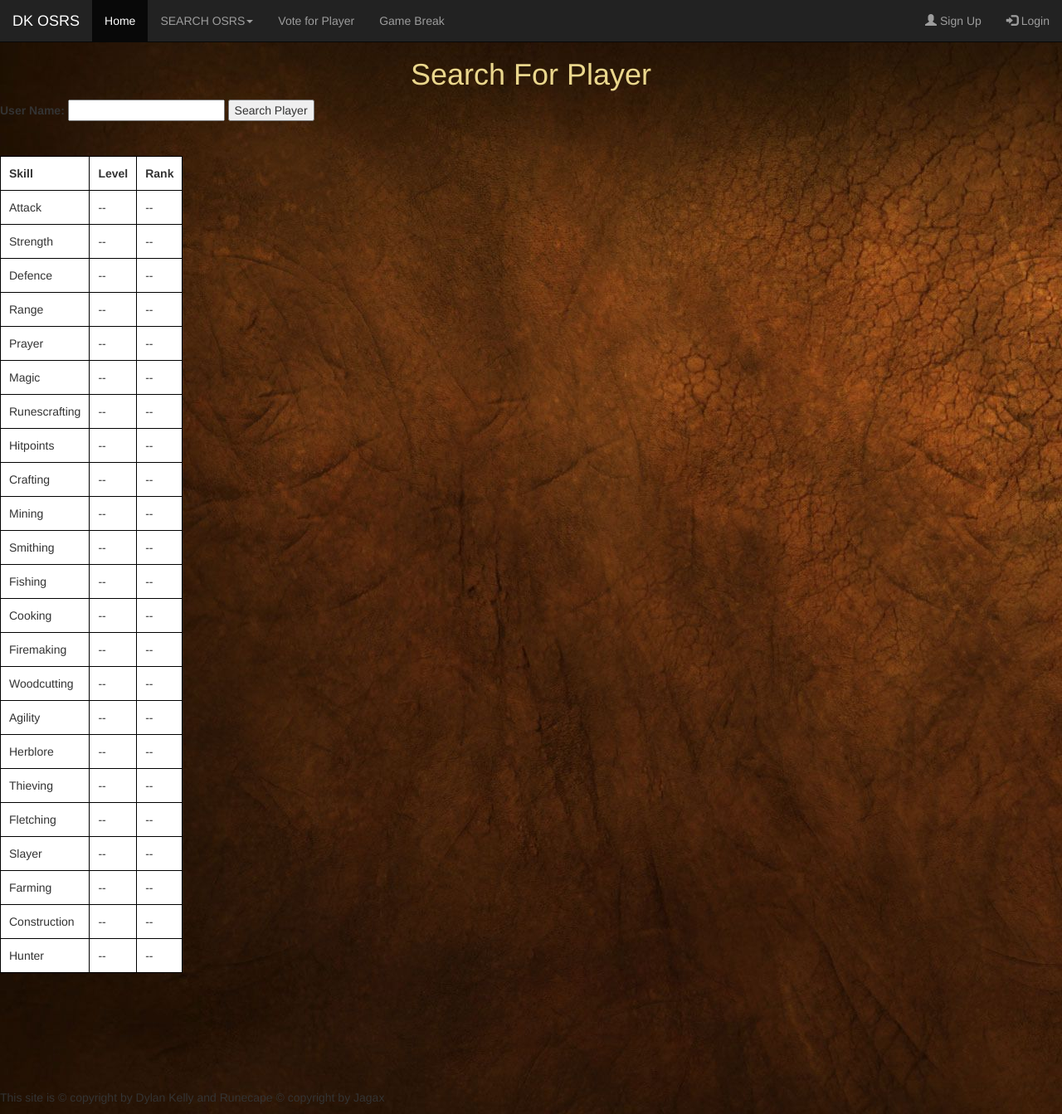
After one commit to Dylandk10/Runescape_Fan_Site, a Django app: page /searchplayer in a window 1280 px wide. The commit adds this page. Shown: the whole page at 83% size. Run offline with Django 3.2, Linux system fonts and the light colour scheme; some libraries are stand-ins or nearby versions.

Commit message:
added search player game and ajax

```diff
--- /dev/null
+++ b/mysite/mainsite/static/mainsite/CSS/searchplayer.css
@@ -0,0 +1,21 @@
+body {
+    margin-top: 5em;
+  background-image: url("./../pics/backgroundindex.jpg");
+}
+
+h1 {
+    text-align: center;
+    color: #ebd78d;
+}
+table, th, td {
+  border: 1px solid black;
+  background-color: white;
+}
+
+th, td {
+  padding: 10px;
+}
+
+footer {
+    margin-top: 10em;
+}
--- /dev/null
+++ b/mysite/mainsite/static/mainsite/JS/searchplayer.js
@@ -0,0 +1,16 @@
+document.getElementById("btnplayer").addEventListener("click", () => {
+    sendRequest();
+});
+//jquery ajax call
+function sendRequest() {
+    $.ajax({
+    url: './../searchplayerstats',
+    data: {
+      'name': document.getElementById("username").value,
+    },
+    dataType: 'json',
+    success: function (data) {
+        console.log("Ran");
+      }
+    });
+}
--- a/mysite/mainsite/templates/mainsite/navbar.html
+++ b/mysite/mainsite/templates/mainsite/navbar.html
@@ -14,7 +14,7 @@
         <li class="dropdown">
           <a class="dropdown-toggle" data-toggle="dropdown" href="#">SEARCH OSRS<span class="caret"></span></a>
           <ul class="dropdown-menu">
-            <li><a href="#">Search Player</a></li>
+            <li><a href="{%url 'searchplayer' %}">Search Player</a></li>
             <li><a href="#">Search Item</a></li>
             <li><a href="#">Search NPC</a></li>
           </ul>
--- /dev/null
+++ b/mysite/mainsite/templates/mainsite/searchplayer.html
@@ -0,0 +1,145 @@
+{% extends 'mainsite/base.html' %}
+{% block title %} Search Player  {% endblock %}
+{% block head%}
+    {% load static %}
+    <link rel="stylesheet" href="{% static 'mainsite/CSS/searchplayer.css'%}">
+{% endblock %}
+
+{% block body %}
+    <h1>Search For Player</h1>
+    <div class="col-md">
+        <label for="username">User Name:</label>
+        <input type="text" id="username" name="username">
+        <button id="btnplayer">Search Player</button>
+        <br><br>
+    <table>
+        <tr>
+            <th>Skill</th>
+            <th>Level</th>
+            <th>Rank</th>
+        </tr>
+         <tr>
+             <td>Attack</td>
+             <td>--</td>
+             <td>--</td>
+         </tr>
+         <tr>
+            <td>Strength</td>
+             <td>--</td>
+            <td>--</td>
+         </tr>
+            <tr>
+                <td>Defence</td>
+                <td>--</td>
+            <td>--</td>
+          </tr>
+            <tr>
+            <td>Range</td>
+             <td>--</td>
+            <td>--</td>
+         </tr>
+            <tr>
+            <td>Prayer</td>
+             <td>--</td>
+            <td>--</td>
+         </tr>
+            <tr>
+            <td>Magic</td>
+             <td>--</td>
+            <td>--</td>
+         </tr>
+        <tr>
+            <td>Runescrafting</td>
+             <td>--</td>
+            <td>--</td>
+         </tr>
+        <tr>
+            <td>Hitpoints</td>
+             <td>--</td>
+            <td>--</td>
+         </tr>
+        <tr>
+            <td>Crafting</td>
+             <td>--</td>
+            <td>--</td>
+         </tr>
+        <tr>
+            <td>Mining</td>
+             <td>--</td>
+            <td>--</td>
+         </tr>
+        <tr>
+            <td>Smithing</td>
+             <td>--</td>
+            <td>--</td>
+         </tr>
+        <tr>
+            <td>Fishing</td>
+             <td>--</td>
+            <td>--</td>
+         </tr>
+        <tr>
+            <td>Cooking</td>
+             <td>--</td>
+            <td>--</td>
+         </tr>
+        <tr>
+            <td>Firemaking</td>
+             <td>--</td>
+            <td>--</td>
+         </tr>
+        <tr>
+            <td>Woodcutting</td>
+             <td>--</td>
+            <td>--</td>
+         </tr>
+        <tr>
+            <td>Agility</td>
+             <td>--</td>
+            <td>--</td>
+         </tr>
+        <tr>
+            <td>Herblore</td>
+             <td>--</td>
+            <td>--</td>
+         </tr>
+        <tr>
+            <td>Thieving</td>
+             <td>--</td>
+            <td>--</td>
+         </tr>
+        <tr>
+            <td>Fletching</td>
+             <td>--</td>
+            <td>--</td>
+         </tr>
+        <tr>
+            <td>Slayer</td>
+             <td>--</td>
+            <td>--</td>
+         </tr>
+        <tr>
+            <td>Farming</td>
+             <td>--</td>
+            <td>--</td>
+         </tr>
+        <tr>
+            <td>Construction</td>
+             <td>--</td>
+            <td>--</td>
+         </tr>
+        <tr>
+            <td>Hunter</td>
+             <td>--</td>
+            <td>--</td>
+         </tr>
+    </table>
+    </div>
+    {%load static%}
+    <script src="{% static 'mainsite/JS/searchplayer.js' %}"></script>
+{% endblock %}
+{% block footer %}
+    <footer>
+        <p> This site is &copy copyright by Dylan Kelly and Runecape &copy copyright by Jagax </p>
+    </footer>
+{% endblock %}
--- a/mysite/mainsite/urls.py
+++ b/mysite/mainsite/urls.py
@@ -10,4 +10,6 @@ urlpatterns = [
     path('loginpage', views.login_page, name="loginpage"),
     path('loging', views.loging_in_page, name='loging'),
     path('gamebreak', views.gamebreak, name='gamebreak'),
+    path('searchplayer', views.search_player_view, name='searchplayer'),
+    path('searchplayerstats', views.search_player_stats, name='searchplayerstats')
 ]
--- a/mysite/mainsite/views.py
+++ b/mysite/mainsite/views.py
@@ -78,3 +78,10 @@ def loging_in_page(request):
 
 def gamebreak(request):
     return render(request, 'mainsite/gamebreak.html')
+
+def search_player_view(request):
+    return render(request, 'mainsite/searchplayer.html')
+
+def search_player_stats(request):
+    username = list(request.GET.values())[0]
+    return render(request, 'mainsite/searchplayer.html')
```
